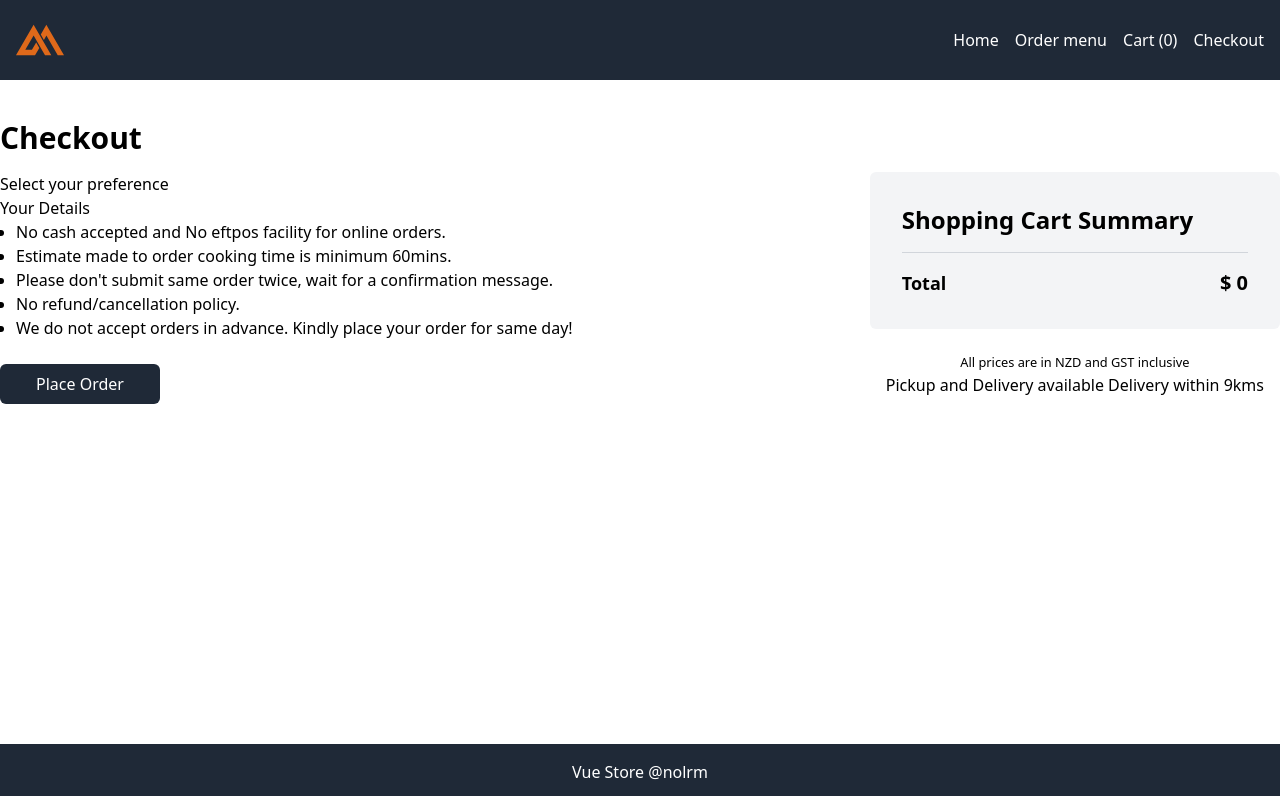
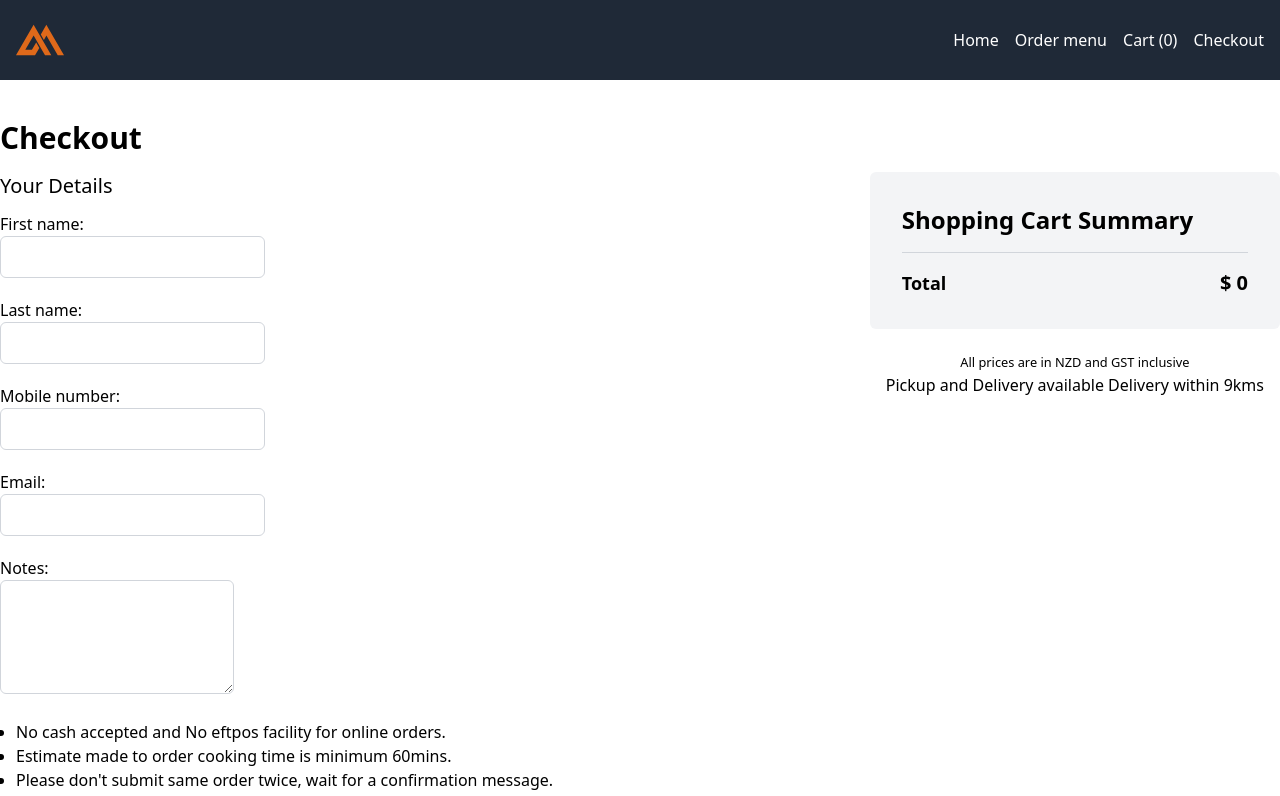
Before and after one commit to nolrm/vue-store, a Vue app: page /checkout in a window 1280 px wide. Shown: the top 796 px of the page. Built offline with nearby package versions, Linux system fonts and the light colour scheme.

Commit message:
Checkout simple forms

```diff
--- a/src/components/Checkout.vue
+++ b/src/components/Checkout.vue
@@ -1,11 +1,73 @@
 <template>
   <div>
-    <form @submit.prevent="checkout">
-      <!-- Your checkout form fields here -->
+    <h2 class="text-xl capitalize mb-3">Your Details</h2>
 
-      <h2>Select your preference</h2>
+    <div class="checkout-form">
+      <form @submit.prevent="submitForm">
+        <div class="form-control mb-5">
+          <label for="firstname">First name:</label>
+          <input
+            type="text"
+            id="firstname"
+            v-model="formData.firstname"
+            required
+            class="border border-gray-300 px-4 py-2 rounded-md focus:border-blue-500 hover:border-blue-500 focus:outline-none focus:ring focus:ring-blue-200"
+            :class="{ 'is-invalid': validationErrors.firstname }"
+          />
+          <span v-if="validationErrors.firstname" class="text-red-500">Last name is required</span>
+        </div>
 
-      <h2>Your Details</h2>
+        <div class="form-control mb-5">
+          <label for="lastname">Last name:</label>
+          <input
+            type="text"
+            id="lastname"
+            v-model="formData.lastname"
+            required
+            class="border border-gray-300 px-4 py-2 rounded-md focus:border-blue-500 hover:border-blue-500 focus:outline-none focus:ring focus:ring-blue-200"
+            :class="{ 'is-invalid': validationErrors.lastname }"
+          />
+          <span v-if="validationErrors.lastname" class="text-red-500"> Last name is required </span>
+        </div>
+
+        <div class="form-control mb-5">
+          <label for="mobile">Mobile number:</label>
+          <input
+            type="tel"
+            id="mobile"
+            v-model="formData.mobile"
+            pattern="^(\+?64|0)2[0-9]{7,9}$"
+            required
+            class="border border-gray-300 px-4 py-2 rounded-md focus:border-blue-500 hover:border-blue-500 focus:outline-none focus:ring focus:ring-blue-200"
+            :class="{ 'is-invalid': validationErrors.mobile }"
+          />
+          <span v-if="validationErrors.mobile" class="text-red-500">Mobile number is required</span>
+        </div>
+
+        <div class="form-control mb-5">
+          <label for="email">Email:</label>
+          <input
+            type="email"
+            id="email"
+            v-model="formData.email"
+            required
+            class="border border-gray-300 px-4 py-2 rounded-md focus:border-blue-500 hover:border-blue-500 focus:outline-none focus:ring focus:ring-blue-200"
+            :class="{ 'is-invalid': validationErrors.email }"
+          />
+          <span v-if="validationErrors.email" class="text-red-500">Email is required</span>
+        </div>
+
+        <div class="form-control mb-5">
+          <label for="email">Notes:</label>
+          <textarea
+            id="notes"
+            v-model="notes"
+            class="border border-gray-300 px-4 py-2 rounded-md focus:border-blue-500 hover:border-blue-500 focus:outline-none focus:ring focus:ring-blue-200"
+            :class="{ 'is-invalid': validationErrors.notes }"
+            rows="4"
+          ></textarea>
+          <span v-if="validationErrors.notes" class="text-red-500">notes is required</span>
+        </div>
 
         <ul class="list-disc pl-4">
           <li>No cash accepted and No eftpos facility for online orders.</li>
@@ -15,22 +77,96 @@
           <li>We do not accept orders in advance. Kindly place your order for same day!</li>
         </ul>
 
+        <div>
           <button
             type="submit"
             class="mt-6 w-40 bg-gray-800 text-white py-2 rounded-md hover:bg-gray-700"
           >
             Place Order
           </button>
+        </div>
       </form>
+    </div>
   </div>
 </template>
 
 <script>
   export default {
+    data() {
+      return {
+        formData: {
+          firstname: '',
+          lastname: '',
+          mobile: '',
+          email: '',
+          notes: '',
+        },
+        validationErrors: {
+          firstname: false,
+          lastname: false,
+          mobile: false,
+          email: false,
+          notes: false,
+        },
+      };
+    },
     methods: {
-      checkout() {
-        // Handle checkout logic
+      submitForm() {
+        // For simplicity, let's just validate the mandatory fields
+        console.log('submitting ... ');
+
+        this.validateFields();
+        if (!this.hasValidationErrors()) {
+          console.log('Form submitted:', this.formData);
+        }
+      },
+      validateFields() {
+        // Reset validation errors
+        this.validationErrors = {
+          firstname: false,
+          lastname: false,
+          mobile: false,
+          email: false,
+          notes: false,
+        };
+
+        // Validate mandatory fields
+        if (!this.formData.firstname.trim()) {
+          this.validationErrors.firstname = true;
+        }
+
+        if (!this.formData.lastname.trim()) {
+          this.validationErrors.lastname = true;
+        }
+
+        if (!this.formData.mobile.trim()) {
+          this.validationErrors.mobile = true;
+        }
+
+        if (!this.formData.email.trim()) {
+          this.validationErrors.email = true;
+        }
+
+        if (!this.formData.notes.trim()) {
+          this.validationErrors.notes = true;
+        }
+      },
+      hasValidationErrors() {
+        // Check if there are any validation errors
+        return Object.values(this.validationErrors).some((error) => error);
       },
     },
   };
 </script>
+
+<style>
+  .is-invalid {
+    border-color: red; /* Add styles for invalid fields */
+  }
+
+  .form-control {
+    label {
+      display: block;
+    }
+  }
+</style>
```
Lines whose indentation alone changed are shown as unchanged.
